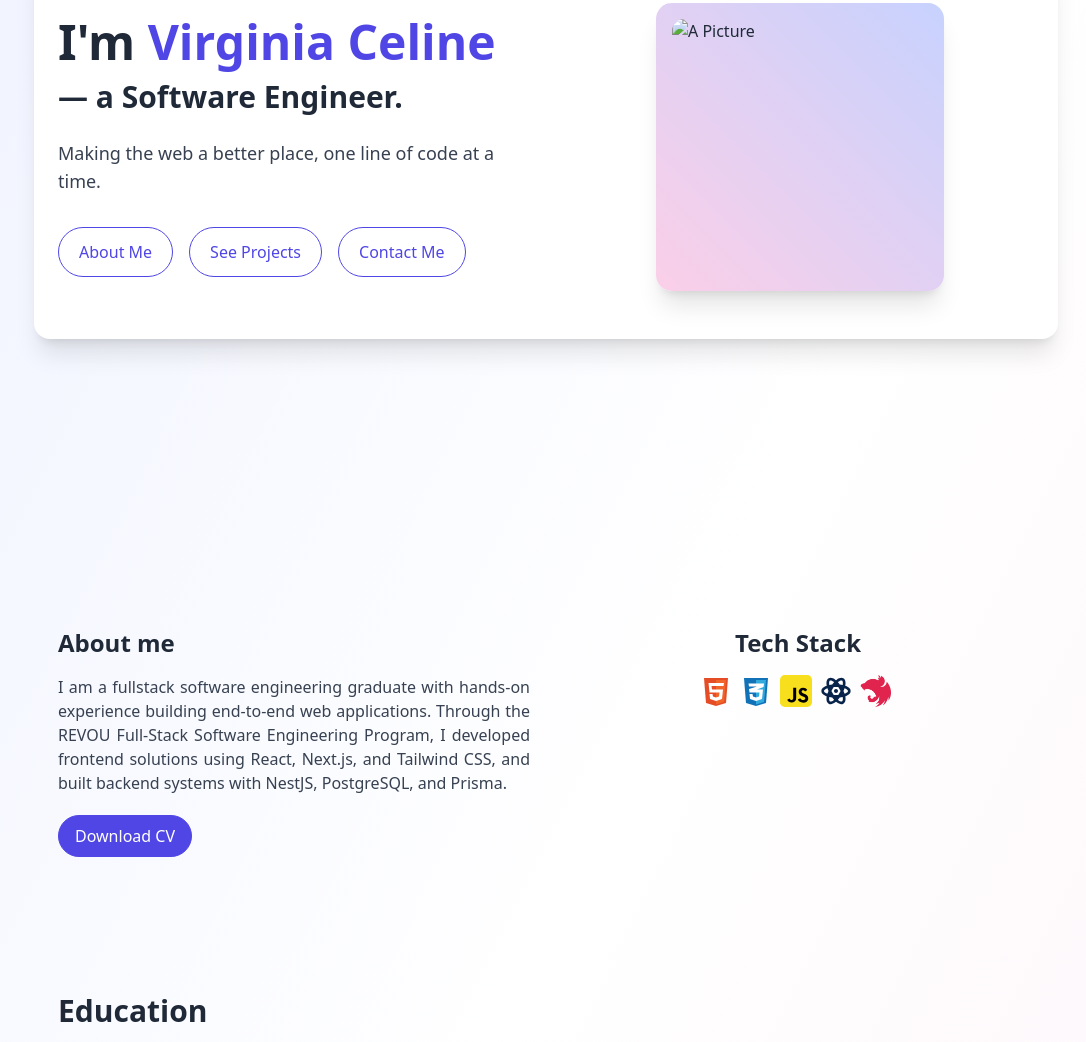
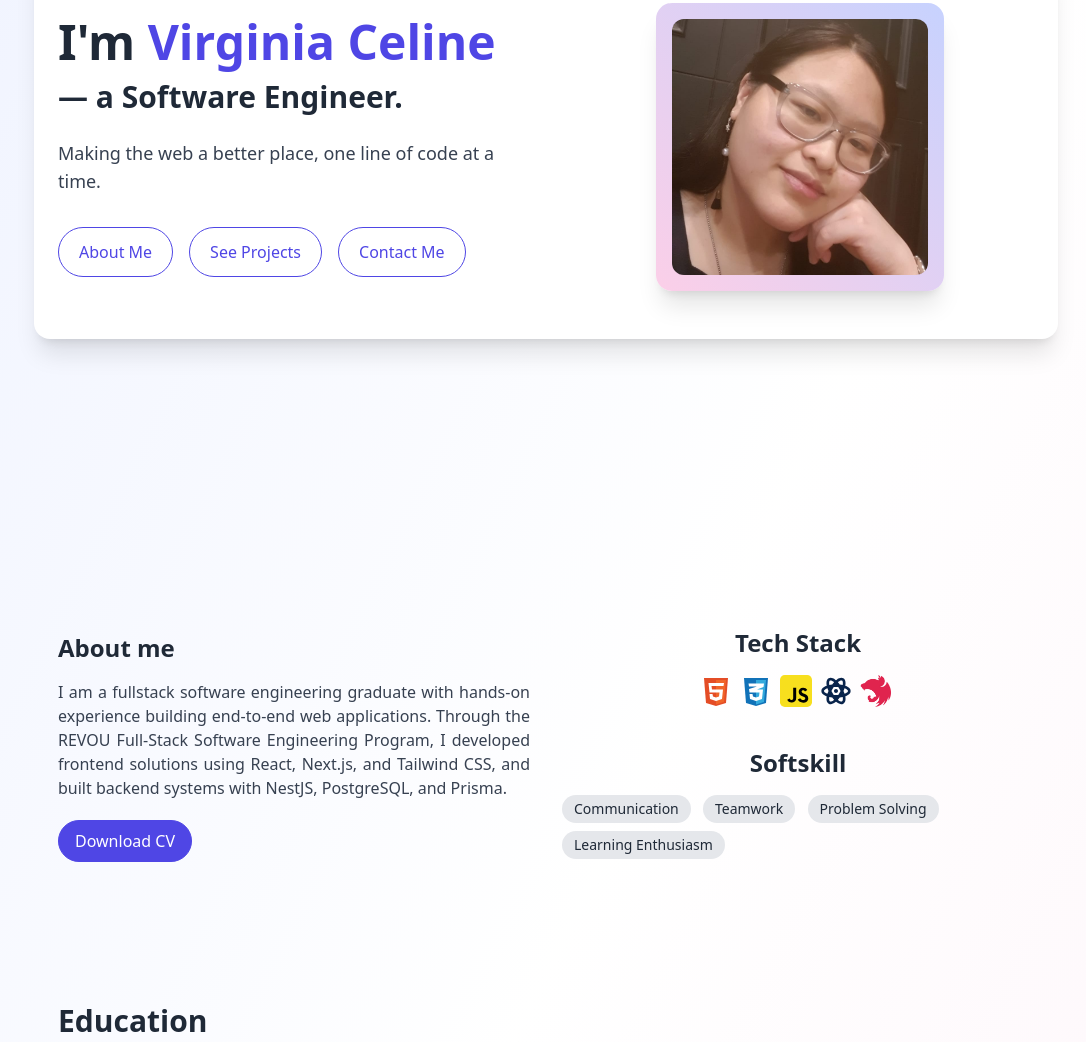
Before and after one commit to Cel44/Portfolio, a plain HTML site: page index.html in a window 1280 px wide. Shown: the part 317-1359 px from the top of the page, without its empty margins (94-1180 px from the left). Drawn offline with nearby package versions, Linux system fonts and the light colour scheme.

Commit message:
docs: added picture and Soft Skill

```diff
--- a/index.html
+++ b/index.html
@@ -64,7 +64,7 @@
 
                 <div class="flex justify-center">
                     <div class="w-72 h-72 rounded-2xl bg-gradient-to-tr from-pink-200 to-indigo-200 shadow-xl flex items-center justify-center">
-                    <img src="" alt="A Picture" class="w-64 h-64 object-cover rounded-xl" />
+                    <img src="assets/my pic.jpg" alt="A Picture" class="w-64 h-64 object-cover object-[25%_75%] rounded-xl" />
                     </div>
                 </div>
 
@@ -91,6 +91,16 @@
                                 <img src="assets/javascript.svg" alt="JavaScript" class="inline-block w-8 h-8 mr-1" />
                                 <img src="assets/react.svg" alt="React" class="inline-block w-8 h-8 mr-1" />
                                 <img src="assets/nestjs.png" alt="Nest.js" class="inline-block w-8 h-8 mr-1" />
+                            </li>
+                        </ul>
+
+                        <h2 class="text-2xl font-bold mt-10">Softskill</h2>
+                        <ul class="mt-4 gap-3 flex md:justify-center md:items-center">
+                            <li>
+                                <span class="inline-block bg-gray-200 text-gray-800 px-3 py-1 rounded-full text-sm font-medium mr-2 mb-2">Communication</span>
+                                <span class="inline-block bg-gray-200 text-gray-800 px-3 py-1 rounded-full text-sm font-medium mr-2 mb-2">Teamwork</span>
+                                <span class="inline-block bg-gray-200 text-gray-800 px-3 py-1 rounded-full text-sm font-medium mr-2 mb-2">Problem Solving</span>
+                                <span class="inline-block bg-gray-200 text-gray-800 px-3 py-1 rounded-full text-sm font-medium mr-2 mb-2">Learning Enthusiasm</span>
                             </li>
                         </ul>
                 </div>
```
Also changed, not shown: assets/my pic.jpg (added).
